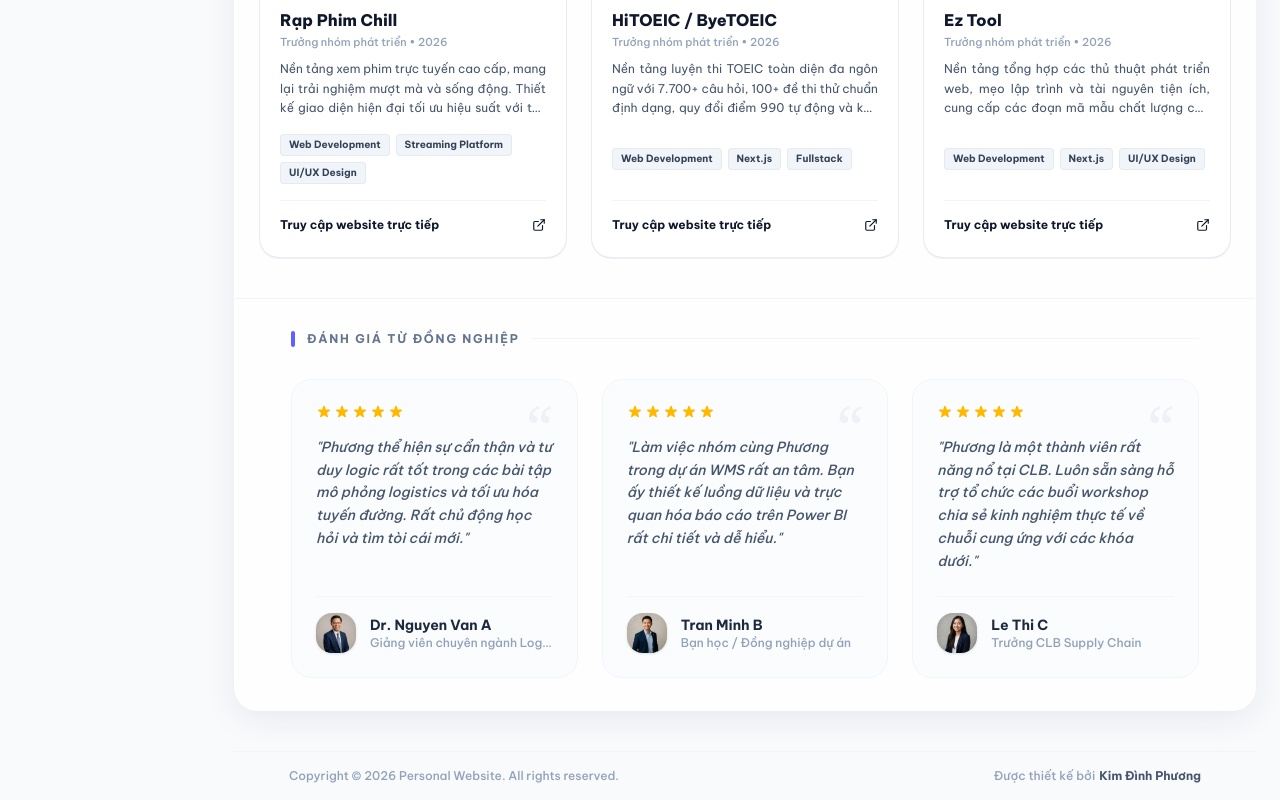
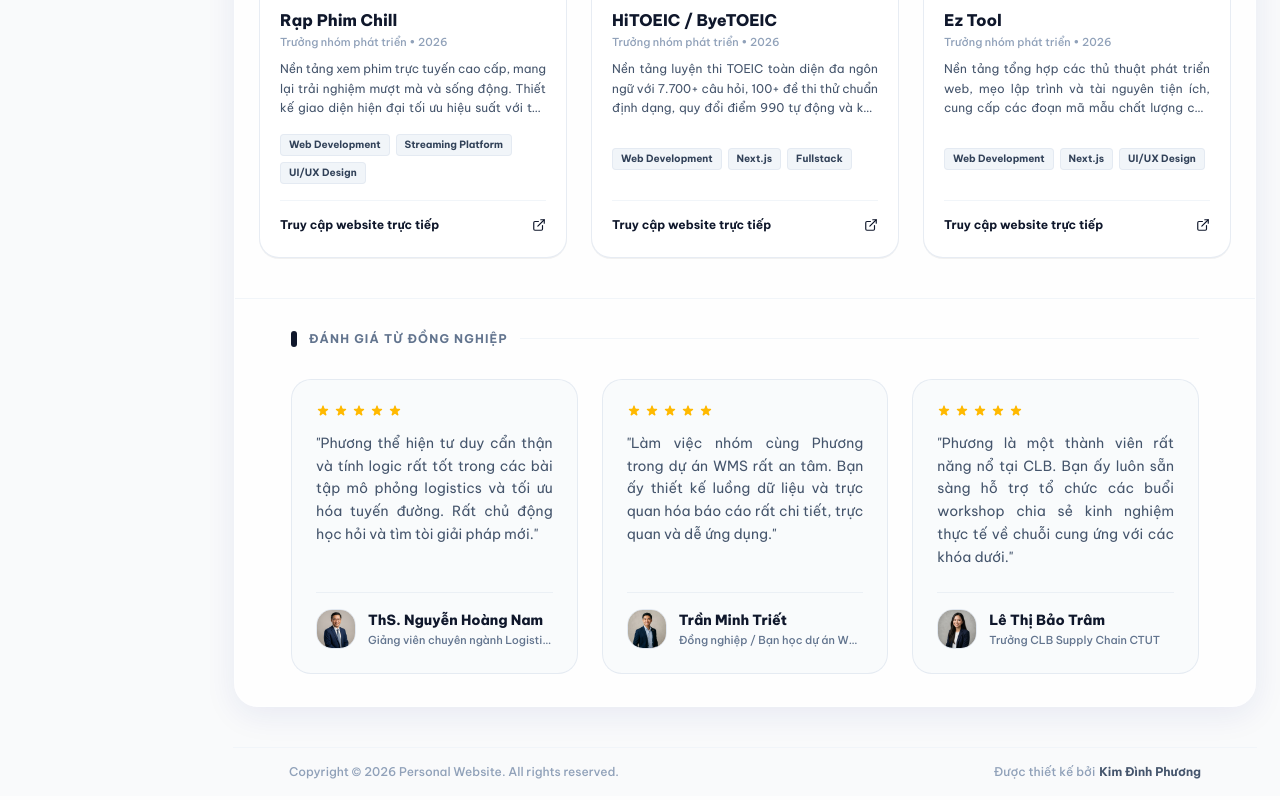
Before and after one commit to dinhphuong25/portfolio1, a Next.js app: page / in a window 1280 px wide. Shown: the part 1702-2502 px from the top of the page. Built offline with nearby package versions, Linux system fonts and the light colour scheme.

Commit message:
update: redesign TestimonialsSection with authentic Vietnamese titles and minimal Slate theme

```diff
--- a/src/components/TestimonialsSection.tsx
+++ b/src/components/TestimonialsSection.tsx
@@ -2,6 +2,7 @@
 
 import { useLanguage } from "@/context/LanguageContext";
 import Reveal from "@/components/Reveal";
+import Image from "next/image";
 
 interface Testimonial {
   name: string;
@@ -10,39 +11,35 @@ interface Testimonial {
   contentEn: string;
   contentVi: string;
   rating: number;
-  gradient: string;
   avatar: string;
 }
 
 const TESTIMONIALS: Testimonial[] = [
   {
-    name: "Dr. Nguyen Van A",
+    name: "ThS. Nguyễn Hoàng Nam",
     roleEn: "Logistics Lecturer, CTUT",
     roleVi: "Giảng viên chuyên ngành Logistics, CTUT",
-    contentEn: "Phuong shows exceptional dedication in class, particularly when working on logistics simulations and routing algorithms. He's got a bright future in supply chain analysis.",
-    contentVi: "Phương thể hiện sự cẩn thận và tư duy logic rất tốt trong các bài tập mô phỏng logistics và tối ưu hóa tuyến đường. Rất chủ động học hỏi và tìm tòi cái mới.",
+    contentEn: "Phuong shows exceptional dedication in class, particularly when working on logistics simulations and routing algorithms. He has a solid foundation in supply chain analysis.",
+    contentVi: "Phương thể hiện tư duy cẩn thận và tính logic rất tốt trong các bài tập mô phỏng logistics và tối ưu hóa tuyến đường. Rất chủ động học hỏi và tìm tòi giải pháp mới.",
     rating: 5,
-    gradient: "from-indigo-500 to-purple-500",
     avatar: "/avatar_lecturer.png",
   },
   {
-    name: "Tran Minh B",
-    roleEn: "Classmate / Project Partner",
-    roleVi: "Bạn học / Đồng nghiệp dự án",
-    contentEn: "Working with Phuong on our WMS case study was great. He handled the data mapping and analytics side perfectly using Power BI, turning complex data into clear insights.",
-    contentVi: "Làm việc nhóm cùng Phương trong dự án WMS rất an tâm. Bạn ấy thiết kế luồng dữ liệu và trực quan hóa báo cáo trên Power BI rất chi tiết và dễ hiểu.",
+    name: "Trần Minh Triết",
+    roleEn: "Project Partner & Tech Lead",
+    roleVi: "Đồng nghiệp / Bạn học dự án WMS",
+    contentEn: "Working with Phuong on our WMS case study was great. He handled the data mapping and analytics side perfectly using Power BI and web tools, turning complex data into clear insights.",
+    contentVi: "Làm việc nhóm cùng Phương trong dự án WMS rất an tâm. Bạn ấy thiết kế luồng dữ liệu và trực quan hóa báo cáo rất chi tiết, trực quan và dễ ứng dụng.",
     rating: 5,
-    gradient: "from-cyan-500 to-blue-500",
     avatar: "/avatar_student_male.png",
   },
   {
-    name: "Le Thi C",
+    name: "Lê Thị Bảo Trâm",
     roleEn: "Supply Chain Club President",
-    roleVi: "Trưởng CLB Supply Chain",
+    roleVi: "Trưởng CLB Supply Chain CTUT",
     contentEn: "Phuong is a proactive member of our student club. He contributed greatly to organizing our logistics workshops and has strong project coordination skills.",
-    contentVi: "Phương là một thành viên rất năng nổ tại CLB. Luôn sẵn sàng hỗ trợ tổ chức các buổi workshop chia sẻ kinh nghiệm thực tế về chuỗi cung ứng với các khóa dưới.",
+    contentVi: "Phương là một thành viên rất năng nổ tại CLB. Bạn ấy luôn sẵn sàng hỗ trợ tổ chức các buổi workshop chia sẻ kinh nghiệm thực tế về chuỗi cung ứng với các khóa dưới.",
     rating: 5,
-    gradient: "from-pink-500 to-rose-500",
     avatar: "/avatar_student_female.png",
   },
 ];
@@ -51,74 +48,56 @@ export default function TestimonialsSection() {
   const { language } = useLanguage();
 
   return (
-    <section className="px-6 sm:px-10 lg:px-14 py-8 border-t border-slate-100" aria-labelledby="testimonials-heading">
+    <section className="px-6 sm:px-10 lg:px-14 py-8 border-t border-slate-100 dark:border-slate-800" aria-labelledby="testimonials-heading">
       {/* Header */}
       <div className="flex items-center gap-3 mb-8">
-        <span className="w-1 h-4 rounded-full bg-indigo-500 inline-block" />
-        <h2 id="testimonials-heading" className="text-xs font-bold text-slate-500 tracking-[0.15em] uppercase">
-          {language === "vi" ? "Đánh Giá từ Đồng Nghiệp" : "Peer Testimonials"}
+        <span className="w-1.5 h-4 rounded-full bg-slate-900 dark:bg-white inline-block" />
+        <h2 id="testimonials-heading" className="text-xs font-bold text-slate-500 dark:text-slate-400 tracking-widest uppercase">
+          {language === "vi" ? "ĐÁNH GIÁ TỪ ĐỒNG NGHIỆP" : "PEER TESTIMONIALS"}
         </h2>
-        <div className="flex-1 h-px bg-slate-100" />
+        <div className="flex-1 h-px bg-slate-100 dark:bg-slate-800" />
       </div>
 
       {/* Grid Layout */}
       <div className="grid grid-cols-1 md:grid-cols-3 gap-6">
         {TESTIMONIALS.map((t, index) => {
-          const initials = t.name
-            .split(" ")
-            .filter((n) => n !== "Dr.")
-            .map((n) => n[0])
-            .join("")
-            .slice(-2)
-            .toUpperCase();
+          return (
+            <Reveal direction="up" delay={index * 120 + 80} key={t.name}>
+              <div className="h-full bg-slate-50/80 dark:bg-slate-900/60 border border-slate-200/80 dark:border-slate-800 rounded-2xl p-5 sm:p-6 transition-all duration-300 hover:border-slate-300 dark:hover:border-slate-700 hover:shadow-md hover:-translate-y-1 flex flex-col justify-between relative group">
 
-          return (
-            <Reveal direction="up" delay={index * 150 + 100} key={t.name}>
-              <div className="h-full bg-slate-50/50 hover:bg-white dark:bg-slate-900/30 dark:hover:bg-slate-900/60 border border-slate-100 dark:border-slate-800/80 rounded-2xl p-6 transition-all duration-300 hover:shadow-lg hover:shadow-indigo-500/5 hover:-translate-y-1 flex flex-col justify-between relative group">
-
-                {/* Quote Icon Background */}
-                <span className="absolute top-4 right-6 text-6xl text-slate-200/50 dark:text-slate-800/40 font-serif pointer-events-none select-none">
-                  “
-                </span>
-
-                <div className="space-y-4">
+                <div className="space-y-3.5">
                   {/* Rating Stars */}
-                  <div className="flex gap-0.5 text-amber-400">
+                  <div className="flex gap-1 text-amber-400">
                     {[...Array(t.rating)].map((_, i) => (
-                      <svg key={i} className="w-4 h-4 fill-current" viewBox="0 0 20 20">
+                      <svg key={i} className="w-3.5 h-3.5 fill-current" viewBox="0 0 20 20">
                         <path d="M9.049 2.927c.3-.921 1.603-.921 1.902 0l1.07 3.292a1 1 0 00.95.69h3.462c.969 0 1.371 1.24.588 1.81l-2.8 2.034a1 1 0 00-.364 1.118l1.07 3.292c.3.921-.755 1.688-1.54 1.118l-2.8-2.034a1 1 0 00-1.175 0l-2.8 2.034c-.784.57-1.838-.197-1.539-1.118l1.07-3.292a1 1 0 00-.364-1.118L2.98 8.72c-.783-.57-.38-1.81.588-1.81h3.461a1 1 0 00.951-.69l1.07-3.292z" />
                       </svg>
                     ))}
                   </div>
 
                   {/* Quote Content */}
-                  <p className="text-slate-600 dark:text-slate-300 text-sm leading-relaxed font-medium italic relative z-10">
+                  <p className="text-slate-600 dark:text-slate-300 text-xs sm:text-sm leading-relaxed font-normal text-justify">
                     "{language === "vi" ? t.contentVi : t.contentEn}"
                   </p>
                 </div>
 
                 {/* Author Info */}
-                <div className="flex items-center gap-3.5 mt-6 pt-4 border-t border-slate-100/80 dark:border-slate-800/50">
-                  {/* Initials or Image Avatar */}
-                  <div className="relative w-10 h-10 rounded-xl overflow-hidden shadow-sm group-hover:scale-105 transition-transform duration-300 flex-shrink-0">
-                    {t.avatar ? (
-                      // eslint-disable-next-line @next/next/no-img-element
-                      <img
-                        src={t.avatar}
-                        alt={t.name}
-                        className="w-full h-full object-cover"
-                      />
-                    ) : (
-                      <div className={`w-full h-full bg-gradient-to-br ${t.gradient} flex items-center justify-center text-white font-bold text-sm`}>
-                        {initials}
-                      </div>
-                    )}
+                <div className="flex items-center gap-3 mt-6 pt-4 border-t border-slate-200/60 dark:border-slate-800">
+                  <div className="relative w-10 h-10 rounded-xl overflow-hidden border border-slate-200 dark:border-slate-700 bg-white dark:bg-slate-800 shrink-0">
+                    <Image
+                      src={t.avatar}
+                      alt={t.name}
+                      fill
+                      unoptimized
+                      sizes="40px"
+                      className="object-cover"
+                    />
                   </div>
                   <div className="min-w-0">
-                    <h4 className="text-sm font-bold text-slate-800 dark:text-slate-100 truncate">
+                    <h4 className="text-xs sm:text-sm font-extrabold text-slate-900 dark:text-slate-100 truncate">
                       {t.name}
                     </h4>
-                    <p className="text-xs text-slate-400 dark:text-slate-500 font-medium truncate">
+                    <p className="text-[11px] text-slate-500 dark:text-slate-400 font-medium truncate mt-0.5">
                       {language === "vi" ? t.roleVi : t.roleEn}
                     </p>
                   </div>
```
